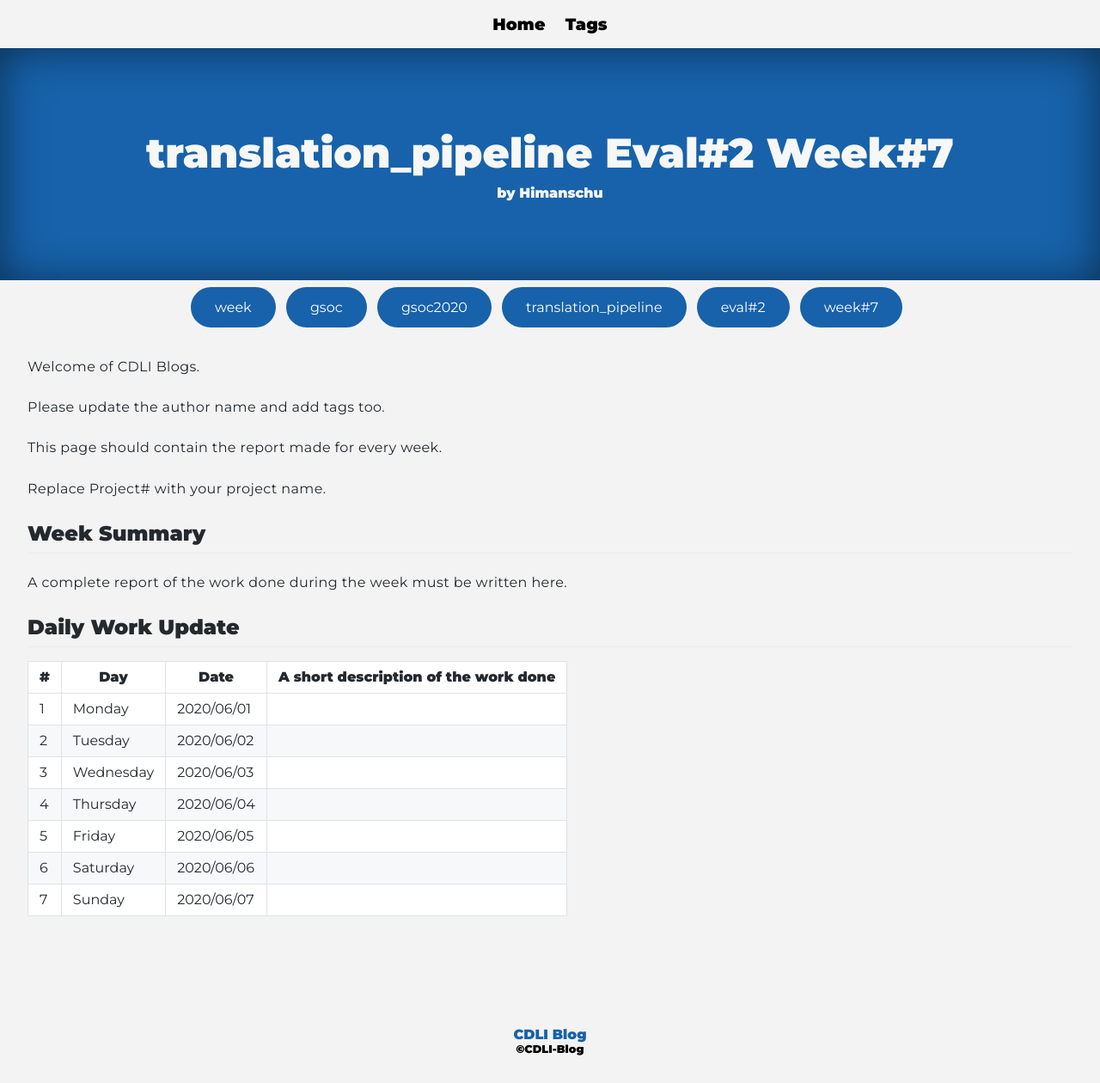
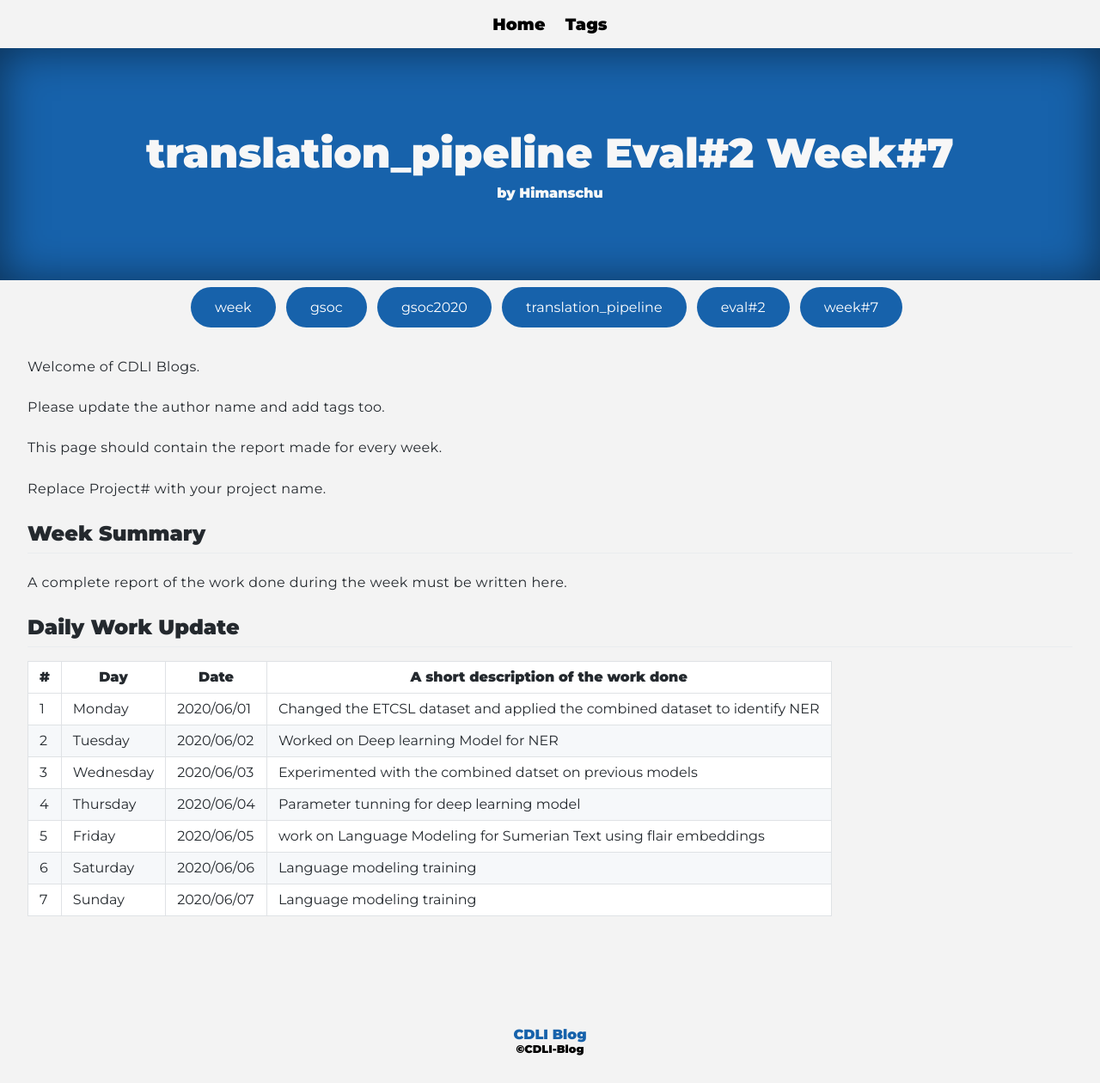
Before and after one commit to cdli-gh/blog, a Jekyll site: the page built from _blog/gsoc20/translation_pipeline/posts/08_week7.md, in a window 1280 px wide. Shown: the whole page at 86% size. Built offline with Jekyll 4.4.1, drawn with Linux system fonts in a browser that asks for light colours; Markdown is read by kramdown in place of the engine named in the settings.

Commit message:
Update 08_week7.md

```diff
--- a/_blog/gsoc20/translation_pipeline/posts/08_week7.md
+++ b/_blog/gsoc20/translation_pipeline/posts/08_week7.md
@@ -21,10 +21,10 @@ A complete report of the work done during the week must be written here.
 
 |\#|Day|Date|A short description of the work done|
 |---	|---	|---	|---	|
-|1   	| Monday 	|   2020/06/01	|   	|
-|2   	| Tuesday  	|   2020/06/02	|   	|
-|3   	| Wednesday  	|  2020/06/03 	|   	|
-|4   	| Thursday  	|   2020/06/04	|   	|
-|5   	| Friday  	|   2020/06/05	|   	|
-|6   	| Saturday  	|   2020/06/06	|   	|
-|7   	| Sunday  	|   2020/06/07	|   	|
+|1   	| Monday 	|   2020/06/01	|  Changed the ETCSL dataset and applied the combined dataset to identify NER |
+|2   	| Tuesday  	|   2020/06/02	|  Worked on Deep learning Model for NER 	|
+|3   	| Wednesday  	|  2020/06/03 	|  Experimented with the combined datset on previous models 	|
+|4   	| Thursday  	|   2020/06/04	|  Parameter tunning for deep learning model 	|
+|5   	| Friday  	|   2020/06/05	|  work on Language Modeling for Sumerian Text using flair embeddings 	|
+|6   	| Saturday  	|   2020/06/06	|  Language modeling training 	|
+|7   	| Sunday  	|   2020/06/07	|   Language modeling training 	|
```
